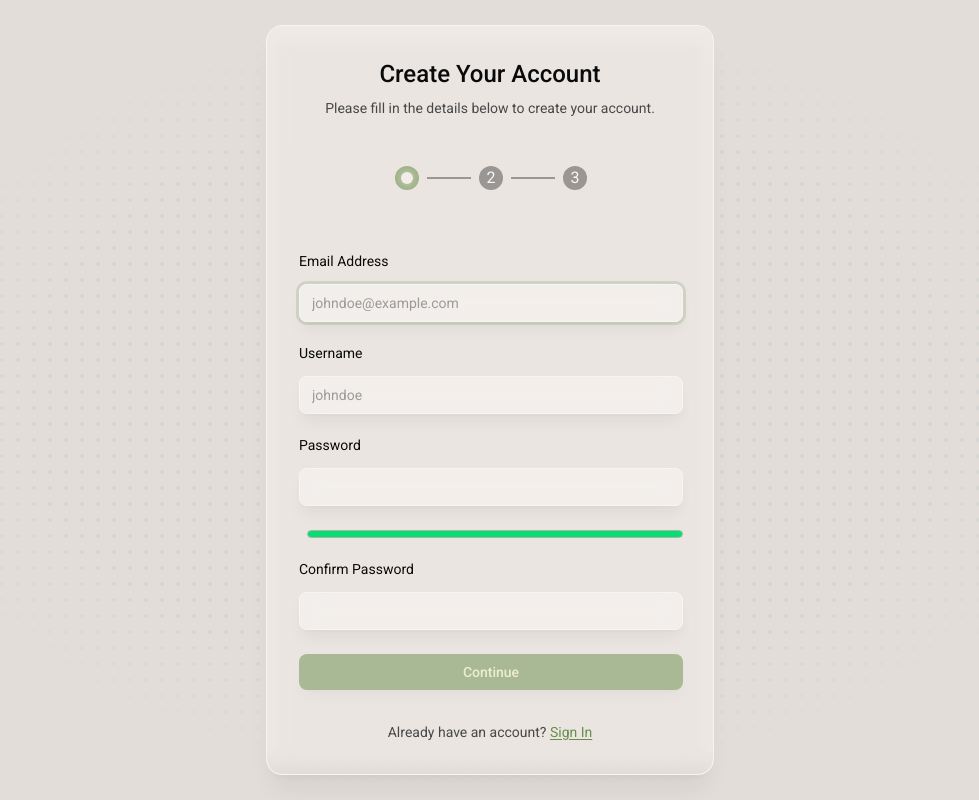
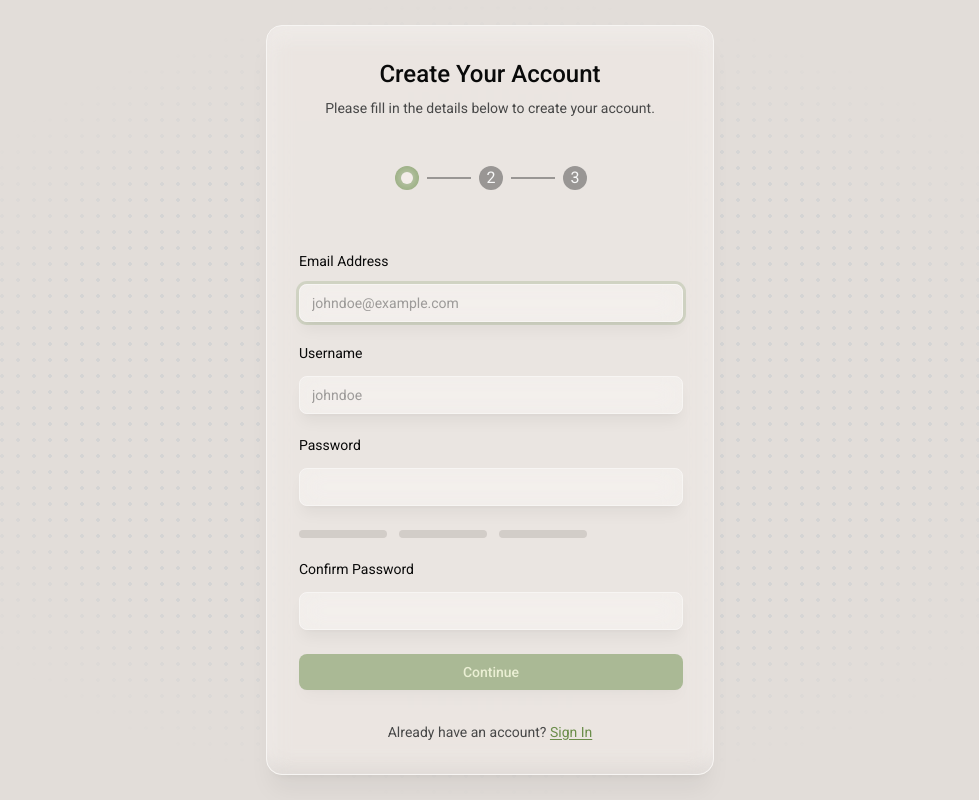
Before and after one commit to JustTunya/crwsync, a Next.js app in the folder apps/frontend/: page /auth/signup in a window 1280 px wide. Shown: the whole page, without its empty margins (150-1129 px from the left). Built offline with nearby package versions, Linux system fonts and the light colour scheme; no server answers; some icons are missing.

Commit message:
fixed password strength indicator

```diff
--- a/apps/frontend/app/globals.css
+++ b/apps/frontend/app/globals.css
@@ -43,6 +43,8 @@
   --color-base-100: var(--base-100);
   --color-base-200: var(--base-200);
   --color-base-300: var(--base-300);
+  --color-base-400: var(--base-400);
+  --color-base-500: var(--base-500);
   --color-popover-foreground: var(--popover-foreground);
   --color-popover: var(--popover);
   --color-card-foreground: var(--card-foreground);
@@ -92,6 +94,8 @@
   --base-100:             oklch(97% 0.0035 67.78);
   --base-200:             oklch(95% 0.0081 61.42);
   --base-300:             oklch(90% 0.0081 61.42);
+  --base-400:             oklch(85% 0.0081 61.42);
+  --base-500:             oklch(80% 0.0081 61.42);
   /* FEEDBACK COLORS */
   --info:                 oklch(80.253% 0.11117 240.181);
   --info-content:         oklch(30.39% 0.1148 241.68);
@@ -139,6 +143,8 @@
   --base-100:            oklch(0% 0 0);
   --base-200:            oklch(2% 0 0);
   --base-300:            oklch(5% 0 0);
+  --base-400:            oklch(8% 0 0);
+  --base-500:            oklch(11% 0 0);
   /* FEEDBACK COLORS */
   --info:                oklch(18% 0.111 230.318);
   --info-foreground:     oklch(71% 0.066 243.157);
--- a/apps/frontend/components/signup-step1.tsx
+++ b/apps/frontend/components/signup-step1.tsx
@@ -6,6 +6,7 @@ import { Button } from "@/components/ui/button";
 import { Input } from "@/components/ui/input";
 import { Label } from "@/components/ui/label";
 import { useValidator } from "@/hooks/use-validator";
+import { cn } from "@/lib/utils";
 
 interface SignupStep1Props {
   form: {
@@ -106,14 +107,21 @@ export default function SignupStep1(props: SignupStep1Props) {
           visible={showPass}
           setVisible={() => setShowPass(!showPass)}
           onChange={handlePasswordChange}
-          error={matchingPasswords === false}
+          error={matchingPasswords === false && validPassword?.value === true}
         />
       </div>
 
-      <div className="flex flex-row items-center gap-2">
-        <p className="font-extralight text-xs text-gray-400">{validPassword?.meta?.level}</p>
-        <div className="w-full h-2 rounded-full border border-primary/25">
-          <div className={`h-full rounded-full ${validPassword?.meta?.level === 'weak' ? 'bg-error' : validPassword?.meta?.level === 'medium' ? 'bg-warning' : 'bg-green-400'}`} style={{ width: validPassword?.meta?.strength }} />
+      <div className="flex flex-row items-center justify-between">
+        <div className="w-3/4 flex flex-row gap-3">
+          <div className={cn("w-full h-2 rounded-full", validPassword?.meta?.level === undefined && "bg-base-400", validPassword?.meta?.level === "weak" && "bg-error", validPassword?.meta?.level === "medium" && "bg-warning", validPassword?.meta?.level === "strong" && "bg-success")} />
+          <div className={cn("w-full h-2 rounded-full", validPassword?.meta?.level === undefined && "bg-base-400", validPassword?.meta?.level === "weak" && "bg-base-400", validPassword?.meta?.level === "medium" && "bg-warning", validPassword?.meta?.level === "strong" && "bg-success")} />
+          <div className={cn("w-full h-2 rounded-full", validPassword?.meta?.level === undefined && "bg-base-400", validPassword?.meta?.level === "weak" && "bg-base-400", validPassword?.meta?.level === "medium" && "bg-base-400", validPassword?.meta?.level === "strong" && "bg-success")} />
+        </div>
+
+        <div className={cn("px-2 text-center text-xs font-medium", validPassword?.meta?.level === undefined && "text-base-400", validPassword?.meta?.level === "weak" && "text-error", validPassword?.meta?.level === "medium" && "text-warning", validPassword?.meta?.level === "strong" && "text-success")}>
+          {validPassword?.meta?.level === "weak" && "Too Weak"}
+          {validPassword?.meta?.level === "medium" && "Could be stronger"}
+          {validPassword?.meta?.level === "strong" && "Strong password"}
         </div>
       </div>
 
@@ -126,7 +134,7 @@ export default function SignupStep1(props: SignupStep1Props) {
           visible={showConfPass}
           setVisible={() => setShowConfPass(!showConfPass)}
           onChange={handleConfirmPasswordChange}
-          error={matchingPasswords === false}
+          error={matchingPasswords === false && validPassword?.value === true}
         />
         {(matchingPasswords === false) && (
           <Label error>Passwords do not match or are too short</Label>
--- a/apps/frontend/hooks/use-validator.tsx
+++ b/apps/frontend/hooks/use-validator.tsx
@@ -11,6 +11,7 @@ export function useValidator(value: string, validator: (value: string) => { leve
 
     if (!term) {
       setIsValid(undefined);
+      setMeta(undefined);
       return;
     }
 
@@ -30,6 +31,7 @@ export function useValidator(value: string, validator: (value: string) => { leve
       } catch (error) {
         if (!isCancelled) {
           setIsValid(undefined);
+          setMeta(undefined);
         }
       }
     }
--- a/apps/frontend/lib/validations.ts
+++ b/apps/frontend/lib/validations.ts
@@ -40,6 +40,8 @@ export function isPasswordStrong(password: string): { level: 'weak' | 'medium' |
   const strongRegex = /^(?=.*[a-z])(?=.*[A-Z])(?=.*\d)(?=.*[@$!%*?&])[A-Za-z\d@$!%*?&]{8,}$/; // At least 8 characters, including uppercase, lowercase, numbers, and special characters
   const mediumRegex = /^(?=.*[a-z])(?=.*[A-Z])(?=.*\d)[A-Za-z\d]{6,}$/; // At least 6 characters, including uppercase, lowercase, and numbers
 
+  console.log("CHECKING");
+
   if (strongRegex.test(password)) {
     return { level: 'strong' };
   }
```
